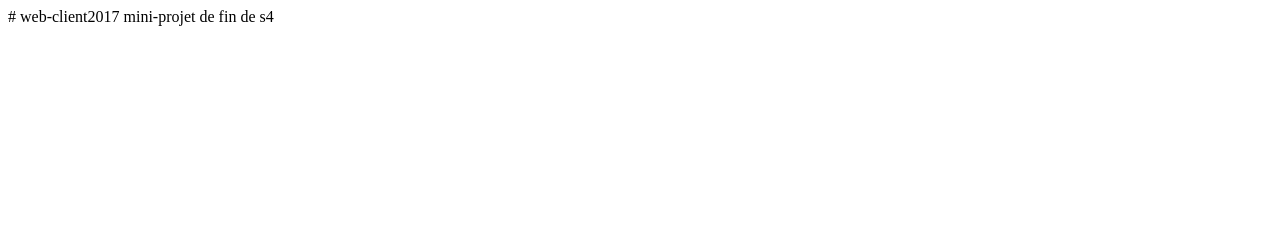
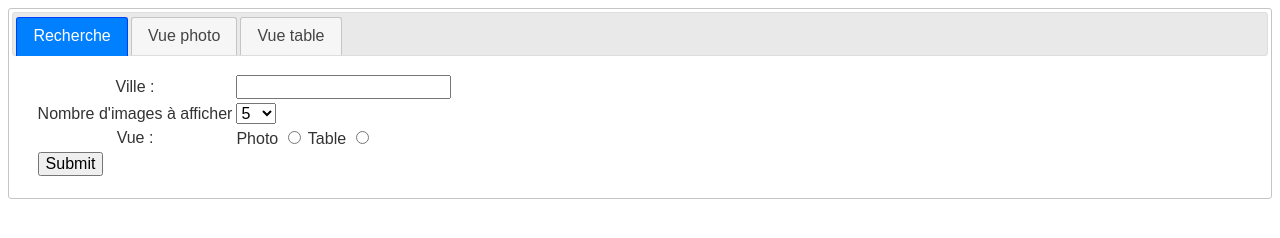
Before and after one commit to bloodyEklyps/web-client2017, a plain HTML site: page src/index.html in a window 1280 px wide. Drawn offline with nearby package versions, Linux system fonts and the light colour scheme.

Commit message:
début de la page html, onglet recherche en dev

```diff
--- a/src/index.html
+++ b/src/index.html
@@ -1,2 +1,57 @@
-# web-client2017
-mini-projet de fin de s4
+<!DOCTYPE HTML>
+<html>
+<head>
+  <meta charset="utf-8">
+  <title>MiniProjet client web 2017</title>
+  <link rel="text/javascript" href="../scripts/autocomplete.js">
+  <link rel="stylesheet" href="https://code.jquery.com/ui/1.12.1/themes/base/jquery-ui.css">
+  <script src="https://code.jquery.com/jquery-1.12.4.js"></script>
+  <script src="https://code.jquery.com/ui/1.12.1/jquery-ui.js"></script>
+  <script>
+  $( function() {
+    $( "#tabs" ).tabs();
+  } );
+  </script>
+</head>
+
+<body>
+  <div id="tabs">
+    <ul>
+      <li><a href="#tab_recherche">Recherche</a></li>
+      <li><a href="#tab_vuephoto">Vue photo</a></li>
+      <li><a href="#tab_vuetable">Vue table</a></li>
+    </ul>
+  <div id="tab_recherche">
+    <form id="formulaire">
+      <table>
+        <tr>
+          <td><center>Ville :</center></td><td><input type="text" name="ville"></td>
+        </tr>
+        <tr>
+          <td>Nombre d'images à afficher</td>
+          <td><select name="nbImg">
+            <option value="5">5</option>
+            <option value="10">10</option>
+            <option value="15">15</option>
+            <option value="20">20</option>
+            <option value="25">25</option>
+            <option value="30">30</option>
+          </select>
+          </td>
+        </tr>
+        <tr>
+          <td><center>Vue :</center></td><td> Photo <input type="radio" value="photo"> Table <input type="radio" value="table"></td>
+        </tr>
+        <tr>
+          <td><input type="submit" name="submit" label="rechercher"></td>
+        </tr>
+      </table>
+    </form>
+  </div>
+  <div id="tab_vuephoto">
+  </div>
+  <div id="tab_vuetable">
+  </div>
+</div>
+</body>
+</html>
--- /dev/null
+++ b/src/scripts/autocomplete.js
@@ -0,0 +1,3 @@
+$(document).ready(function(){
+
+});
```
